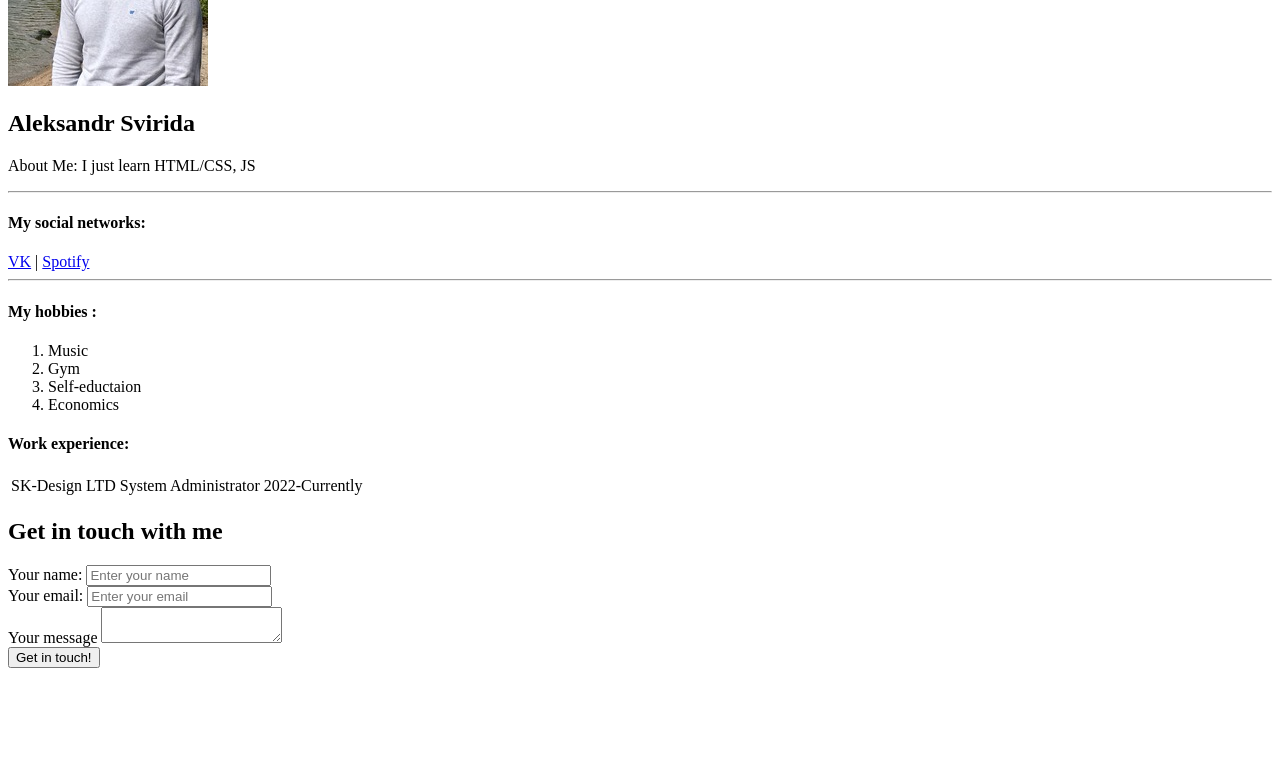
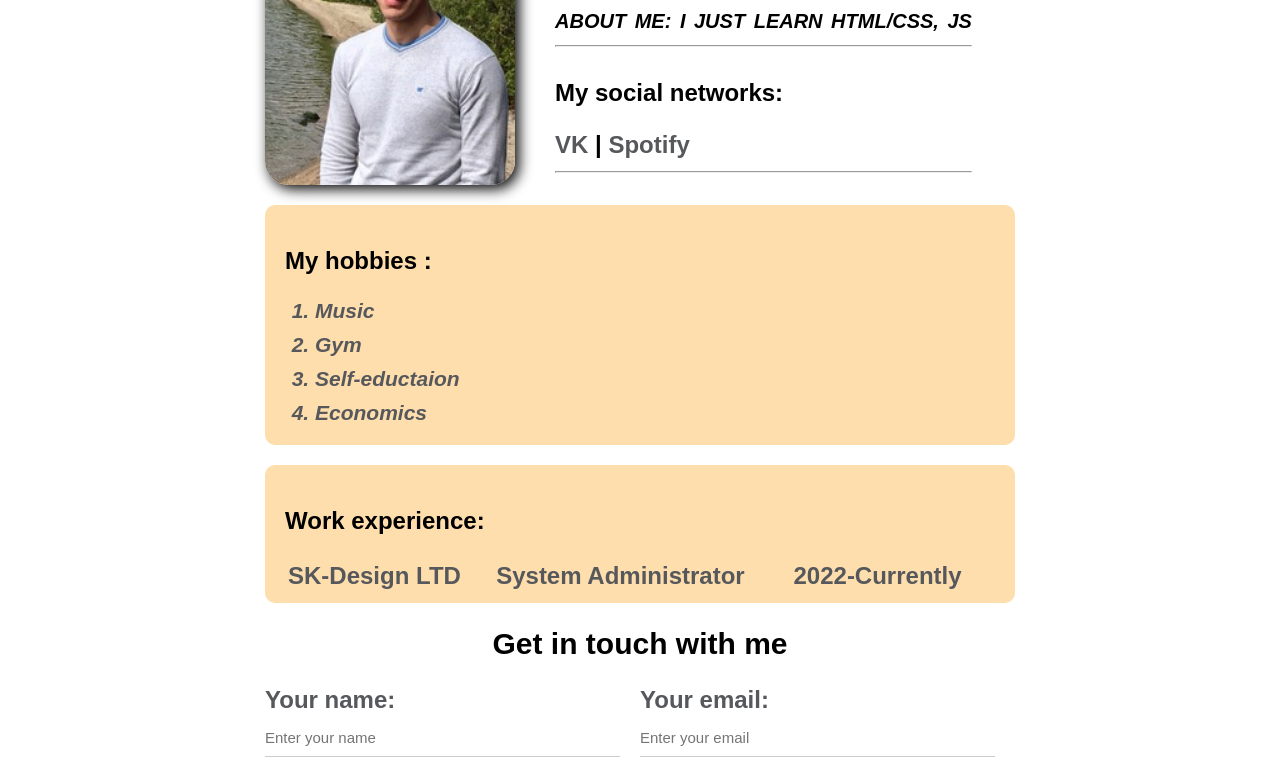
Before and after one commit to rivs27/Svirida-CV, a plain HTML site: page svirida.html in a window 1280 px wide. Shown: the part 122-896 px from the top of the page. Drawn offline with Linux system fonts and the light colour scheme.

Commit message:
Update svirida.html

```diff
--- a/svirida.html
+++ b/svirida.html
@@ -4,7 +4,7 @@
 	<meta charset="UTF-8">
 	<meta name="viewport" content="width=device-width, initial-scale=1.0">
 	<title>Svirida CV</title>
-	<link rel="stylesheet" href="style.css">
+	<link rel="stylesheet" href="svirida.css">
 </head>
 <body>
 	<div class="container">
```
